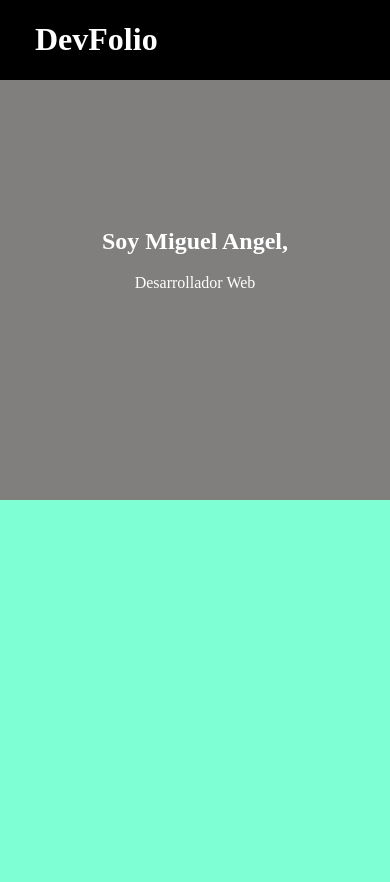
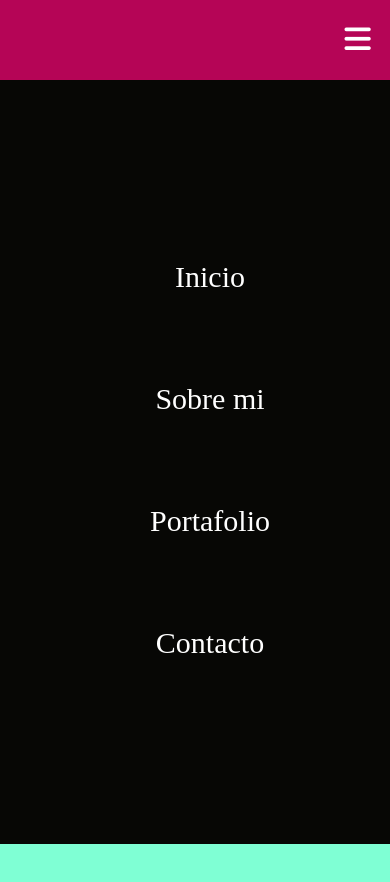
Before and after one commit to DevilsWillCry/GIT_PRATICE, a plain HTML site: page index.html in a window 390 px wide. Drawn offline with Linux system fonts and the light colour scheme.

Commit message:
Barra de Navegación, con resolución reducida

```diff
--- a/index.html
+++ b/index.html
@@ -3,6 +3,8 @@
 <head>
     <meta charset="UTF-8">
     <meta name="viewport" content="width=device-width, initial-scale=1.0">
+    <link rel="stylesheet" href="https://cdnjs.cloudflare.com/ajax/libs/font-awesome/6.0.0-beta3/css/all.min.css">
+    <link rel="stylesheet" href="https://fonts.googleapis.com/css2?family=Roboto:wght@200;700&display=swap">
     <link rel="stylesheet" href="styles.css">
     <title>DevFolio</title>
 </head>
@@ -11,17 +13,24 @@
         <h1 class="Tittle-Main">DevFolio</h1>
         <nav class="Nav-Main">
             <ul class="Lists">
-                <li ><a class="Home-A" href="#Section-Main">Home</a></li>
-                <li><a href="#">About</a></li>
-                <li><a href="#">Portfolio</a></li>
-                <li><a href="#">Contact</a></li>
+                <li ><a class="Home-A" href="#Section-Main">Inicio</a></li>
+                <li><a href="#">Sobre mi</a></li>
+                <li><a href="#">Portafolio</a></li>
+                <li><a href="#">Contacto</a></li>
             </ul>
         </nav>
+        <div class="bar-icon">
+            <input type="checkbox" id="check">
+            <label for="check" class="checkbtn">
+                <i id="Nav-Bar" class="fa-solid fa-bars"></i>
+            </label>
+        </div>
     </div>
     <section id="Section-Main">
-        <h1 class="My-Tittle">Soy Miguel Angel,</h1>
-        <span>Desarrollador Web</span>
+        <h1 class="My-Tittle">Soy Miguel Angel, <span>Desarrollador Web</span></h1>
+        <img src="img/FotoHojadeVida.png" alt="Imagen de perfil" class="Img-Main">
     </section>
     <section id="Section-AboutMe"></section>
+
 </body>
 </html>
--- a/styles.css
+++ b/styles.css
@@ -16,9 +16,23 @@ body{
 }
 
 
+
+.checkbtn{
+    float:right;
+    line-height: 80px;
+    font-size: 25px;
+    cursor: pointer;
+    display: none;
+}
+
+#check{
+    display: none;
+}
+
+
 .Nav-Main{
     align-content:center;
-    margin-right: 15vh;
+    margin-right: 5vh;
 }
 .Lists li{
     display: inline-flex;
@@ -28,6 +42,7 @@ body{
     text-decoration: none;
     color: white;
     margin-left: 30px;
+    font-size: 18PX;
 }
 /*
 .Lists li .Home-A{
@@ -53,24 +68,169 @@ body{
 }
 
 #Section-Main{
-    background-color: rgb(128, 127, 126);
+    background-color: #070707;
     height: 500PX;
     color: #ffffff;
     display: flex; /* --> Convierte el contenido en un contenedor flex */
-    flex-direction: column; /* --> Alinea los elementos de arriba a abajo */
-    justify-content: center;  /* --> Centra verticalmente el contenido */
+    flex-direction:row; /* --> Alinea los elementos de arriba a abajo */
+    justify-content: space-around;
     align-items: center; /* --> Centro horizontalmente el contenido */
     text-align: center; /* --> Alinea el texto en el centro */
+
 }
+
+.My-Tittle{
+    display: flex;
+    width: 320px;
+    height: auto;
+    font-size: 40px;
+    font-weight: bold;
+    margin-bottom: 50px;
+    justify-content: center;
+    flex-direction:column;
+    text-align: center;
+
+}
+
+span{
+    display: inline-block;
+    color: #b50556;
+    white-space: nowrap;
+    border-right: 3px solid;
+    margin-left: 3px;
+    width: 17ch;
+    overflow: hidden;
+    animation: typing 3s steps(15) infinite, blink .5s infinite step-end alternate;
+}
+
+@keyframes typing{
+    0%, 10%, 100%{
+        width: 0;
+    }
+    70%, 90%{
+        width: 16.2ch;
+    }
+}
+
+@keyframes blink{
+    50% {border-color: transparent;}
+}
+
+@keyframes erase {
+    0%, 50% {
+        width: 17ch;
+    }
+    100% {
+        width: 0;
+    }
+}
+.Img-Main{
+    width: 300px;
+    height: auto;
+    border-radius: 45%;
+    margin-top: 50px;
+    margin-right: 100PX;
+    object-fit: cover;
+}
+
+.Img-Main:hover {
+    transform: scale(1.1);
+    transition: transform 0.3s ease-in-out;
+    box-shadow: 0px 0px 10px #fffefef6;
+}
+
 
 #Section-AboutMe{
     background-color: aquamarine;
     height: 500px;
 }
 
+.bar-icon{
+    display: none;
+}
 
 @media (max-width: 768px) {
-    .Nav-Main{
+    .Tittle-Main{
         display: none;
     }
+    #Section-Main{
+        flex-direction: column;
+        align-items: center;
+        justify-content: center;
+    }
+    .My-Tittle{
+        width: auto;
+        height: auto;
+    }
+
+    .Img-Main{
+        display: none;
+    }
+    .My-Tittle{
+        align-items: center;
+        text-align: center;
+        margin: 0;
+    }
+    .bar-icon{
+        display: block;
+        width: 100%;
+        height: 100vh;
+        top: 80px;
+        left: 0;
+        text-align: end;
+        background: #070705;
+    }
+
+    .checkbtn{
+        display: block;
+        position: fixed;
+        top: 0;
+        right: 0;
+        cursor: pointer;
+        font-size: 30px;
+        width: 100%;
+        background-color: #b50556;
+    }
+
+    #Nav-Bar{
+        margin-right: 1.2rem;
+    }
+
+    .Nav-Main{
+        position: fixed;
+        width: 100%;
+        height: 30vh;
+    }
+    .Nav-Main ul{
+        position: fixed;
+        width: 100%;
+        height: 100vh;
+        padding: 0;
+        margin-top: 50px;
+        text-align: center;
+        align-items: center;
+    }
+
+    .Nav-Main ul li{
+        display: block;
+        margin-top: 80px;
+        text-align: center;
+    }
+    .Nav-Main ul li a{
+        font-size: 30px;
+    }
+
+    span{
+        width: 16.2ch;
+        animation: typing 3s steps(15), blink .5s infinite step-end alternate;
+    }
+    @keyframes typing{
+        from{
+            width: 0;
+        }
+        to{
+            width: 16ch;
+        }
+    }
+
 }
```
